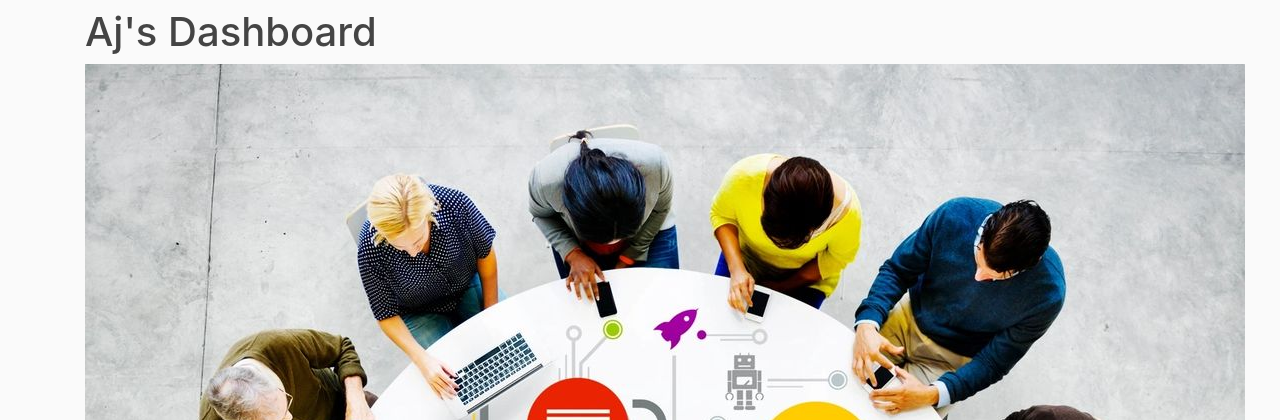
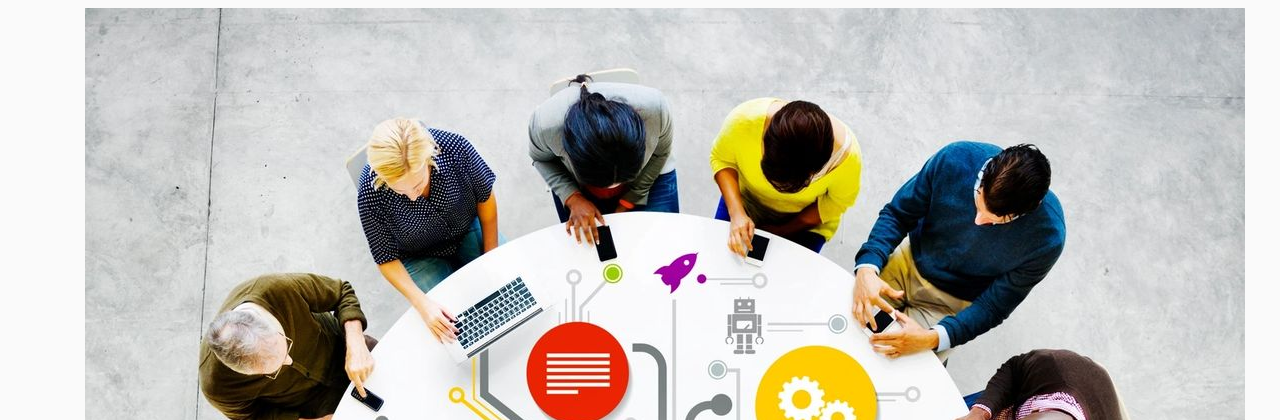
Before and after one commit to ajayblr/workingProject, a Django app: page / in a window 1280 px wide. Shown: the part 72-492 px from the top of the page. Run offline with Django 3.2, Linux system fonts and the light colour scheme; a user stored in the database is signed in; data comes from the database, SQL or seed files in the repository; some libraries are stand-ins or nearby versions.

```diff
--- a/DEMOAPP/templates/DEMOAPP/hi.html
+++ b/DEMOAPP/templates/DEMOAPP/hi.html
@@ -4,7 +4,7 @@
 <div id="home">
 	{% if user.is_authenticated %}
 		<div class="landing-text">
-			<h1> Aj's Dashboard</h1>
+
 			<img src="media\Home.jpg" alt="Aj's Dashboard">
 			<h3>You will find all the latest updates of your project here</h3>
 		</div>
```
